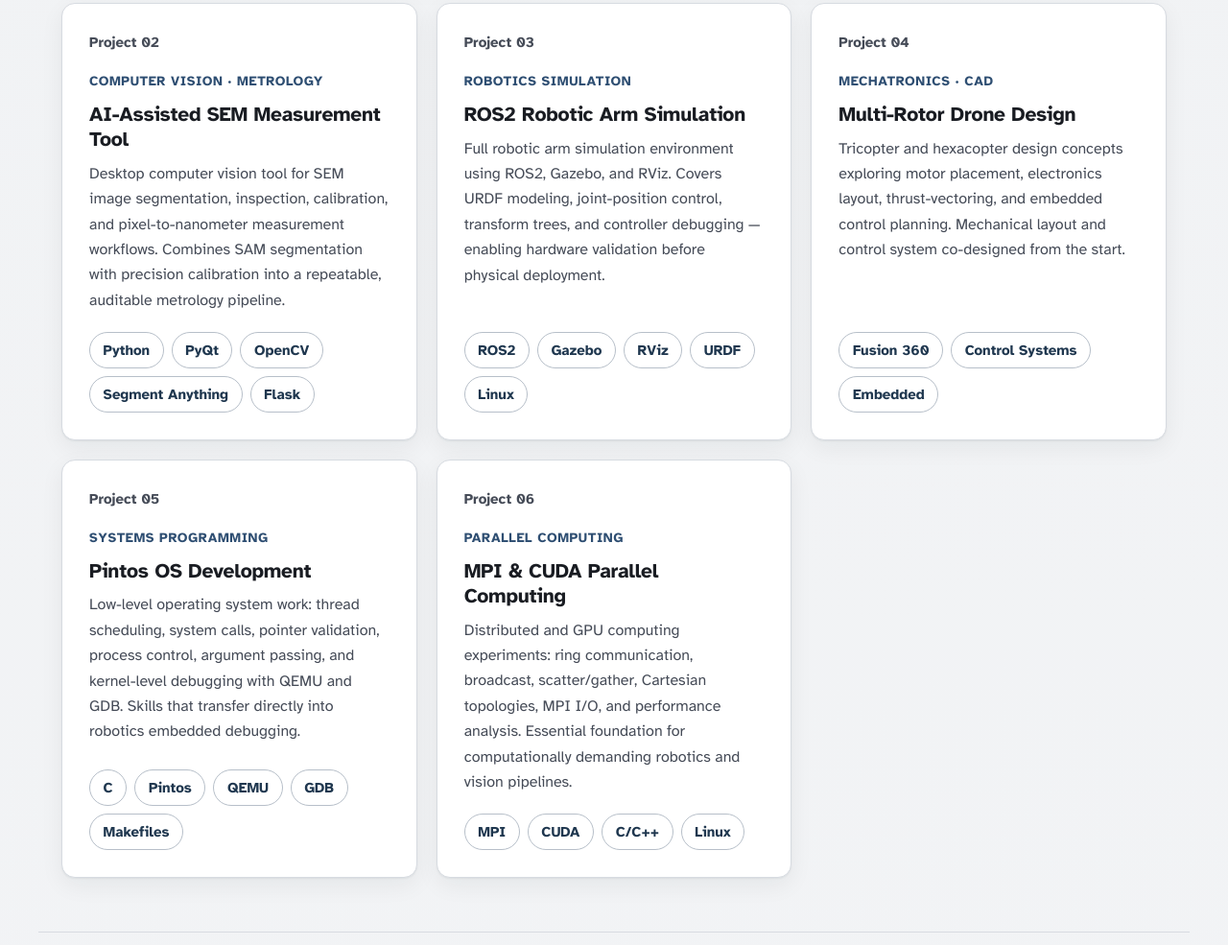
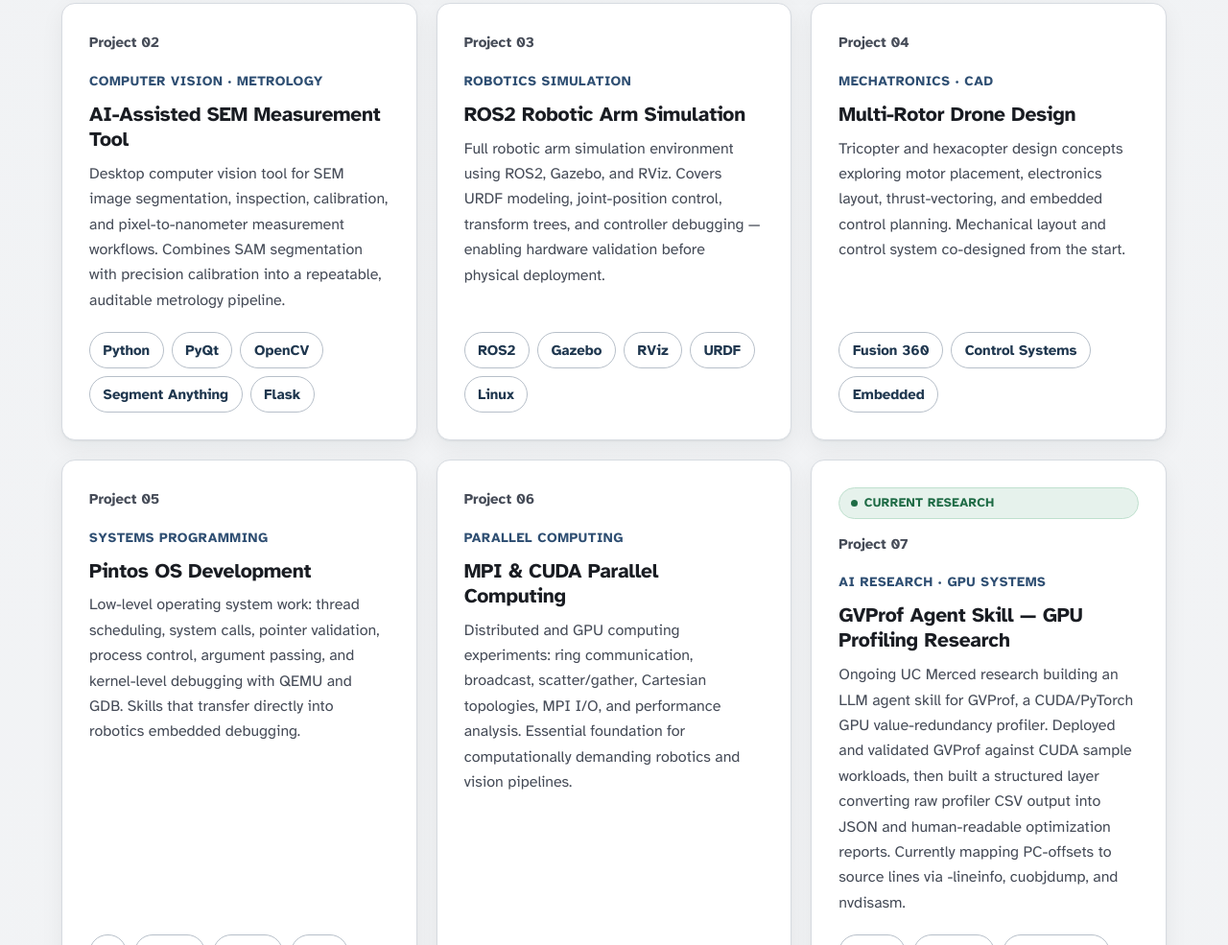
Before and after one commit to Honrrii/Honrrii.github.io, a plain HTML site: page index.html in a window 1280 px wide. Shown: the part 1815-2800 px from the top of the page at 96% size. Drawn offline with Linux system fonts and the light colour scheme.

Commit message:
Add current research project card to index.html
Added a new card for ongoing AI research project with detailed description and technology stack.

```diff
--- a/index.html
+++ b/index.html
@@ -390,6 +390,23 @@
     margin-bottom: 1rem;
   }
 
+  .card-tag-current {
+    display: inline-flex;
+    align-items: center;
+    gap: 0.4rem;
+    font-size: 13px;
+    font-weight: 700;
+    letter-spacing: 0.03em;
+    text-transform: uppercase;
+    color: var(--good);
+    background: #E6F2EC;
+    border: 1px solid #BFE0CE;
+    padding: 0.3rem 0.75rem;
+    border-radius: 999px;
+    margin-bottom: 0.85rem;
+  }
+  .card-tag-current .status-dot { width: 7px; height: 7px; }
+
   .project-title {
     font-size: clamp(23px, 2.6vw, 30px);
     font-weight: 700;
@@ -740,7 +757,7 @@
       </div>
       <div class="about-stats">
         <div class="stat-cell">
-          <div class="stat-num">6+</div>
+          <div class="stat-num">7+</div>
           <div class="stat-label">Engineering Projects</div>
         </div>
         <div class="stat-cell">
@@ -766,7 +783,7 @@
         <div class="eyebrow-label">Selected Work</div>
         <h2 class="section-title" id="projects-title">Projects that ship.</h2>
       </div>
-      <div class="project-count">6 projects</div>
+      <div class="project-count">7 projects</div>
     </div>
 
     <!-- Flagship -->
@@ -864,6 +881,21 @@
           <span class="tech-pill">CUDA</span>
           <span class="tech-pill">C/C++</span>
           <span class="tech-pill">Linux</span>
+        </div>
+      </div>
+
+      <div class="project-card">
+        <div class="card-tag-current"><span class="status-dot" aria-hidden="true"></span>Current Research</div>
+        <div class="card-num">Project 07</div>
+        <div class="card-category">AI Research · GPU Systems</div>
+        <h3 class="card-title">GVProf Agent Skill — GPU Profiling Research</h3>
+        <p class="card-desc">Ongoing UC Merced research building an LLM agent skill for GVProf, a CUDA/PyTorch GPU value-redundancy profiler. Deployed and validated GVProf against CUDA sample workloads, then built a structured layer converting raw profiler CSV output into JSON and human-readable optimization reports. Currently mapping PC-offsets to source lines via -lineinfo, cuobjdump, and nvdisasm.</p>
+        <div class="tech-stack">
+          <span class="tech-pill">CUDA</span>
+          <span class="tech-pill">PyTorch</span>
+          <span class="tech-pill">LLM Agents</span>
+          <span class="tech-pill">Python</span>
+          <span class="tech-pill">GPU Profiling</span>
         </div>
       </div>
 
```
